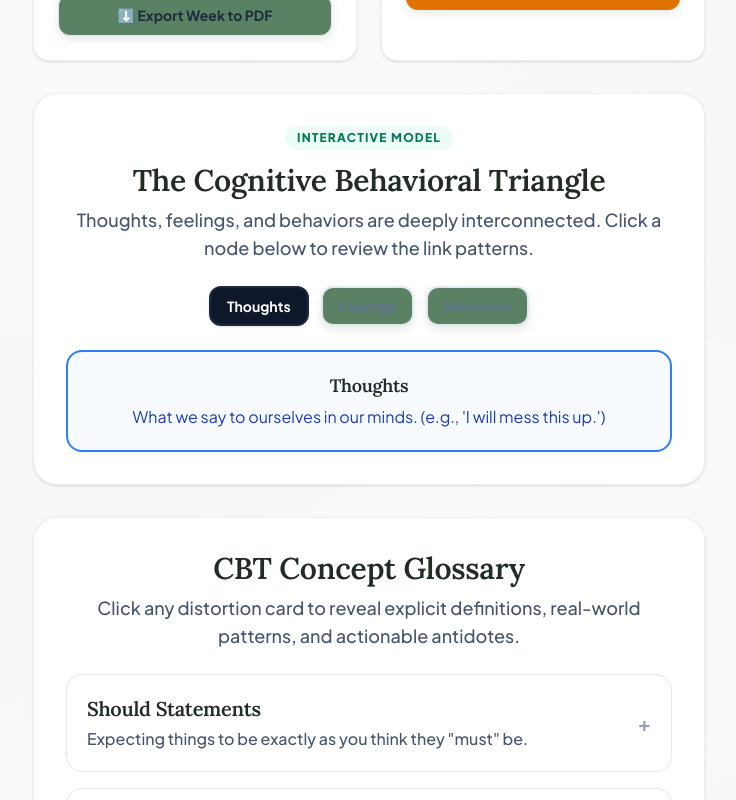
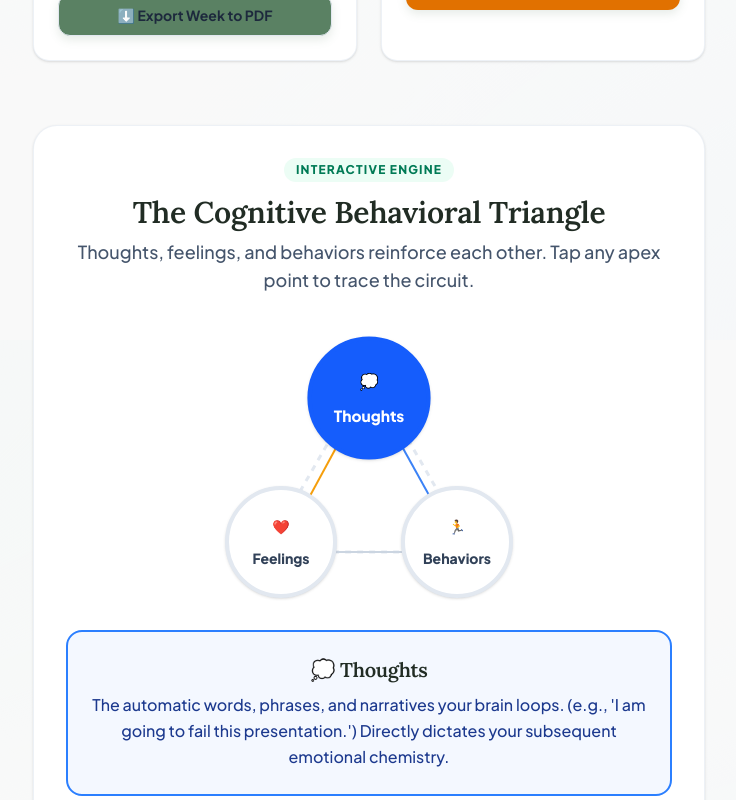
Before and after one commit to Coach-AIM/worry-vault, a Next.js app: page /toolkit in a window 1280 px wide. Shown: the part 1260-2060 px from the top of the page, without its empty margins (271-1007 px from the left). Built offline with nearby package versions, Linux system fonts and the light colour scheme.

Commit message:
rebuild toolkit page to use CbtTriangle subcomponent with absolute geometric arrow positioning and dynamic highlights

```diff
--- a/src/app/toolkit/page.tsx
+++ b/src/app/toolkit/page.tsx
@@ -14,15 +14,72 @@ const distortionsData = [
   { id: 'emotional', title: 'Emotional Reasoning', short: 'Believing your raw feelings represent absolute factual reality.', def: 'Assuming that your intense negative emotional states reflect the literal objective truth of the surrounding environment. You let your feelings dictate your facts: "I feel completely overwhelmed, therefore this problem is totally unfixable."', head: '"I feel incredibly anxious about this flight, which means flying must be inherently dangerous." or "I feel stupid, so I must be stupid."', antidote: 'Separate raw emotion from absolute objective truth. Write down a clear split statement: "I am currently experiencing a temporary feeling of anxiety, but that feeling does not alter the factual safety metrics of the situation." Review the physical evidence.' }
 ];
 
+const CbtTriangle = () => {
+  const [activeNode, setActiveNode] = useState<'thoughts' | 'feelings' | 'behaviors'>('thoughts');
+
+  const nodes = {
+    thoughts: { title: "💭 Thoughts", desc: "The automatic words, phrases, and narratives your brain loops. (e.g., 'I am going to fail this presentation.') Directly dictates your subsequent emotional chemistry.", color: "border-blue-500 text-blue-900 bg-blue-50/70" },
+    feelings: { title: "❤️ Feelings", desc: "The visceral emotions and immediate physical body sensations that follow a thought. (e.g., Dread, chest tightening, racing heart pulse.)", color: "border-amber-500 text-amber-900 bg-amber-50/70" },
+    behaviors: { title: "🏃 Behaviors", desc: "The physical actions you execute or avoid. (e.g., Procrastinating preparation, avoiding eye contact, or social withdrawal.) It reinforces the unhelpful loop.", color: "border-emerald-500 text-emerald-900 bg-emerald-50/70" }
+  };
+
+  return (
+    <div className="w-full max-w-2xl bg-white p-8 rounded-3xl shadow-sm border border-slate-200/60 flex flex-col items-center mt-8">
+      <span className="bg-emerald-50 text-emerald-700 text-xs font-black uppercase tracking-widest px-3 py-1 rounded-full mb-3">Interactive Engine</span>
+      <h3 className="text-2xl sm:text-3xl font-extrabold text-slate-900 tracking-tight mb-2 text-center">The Cognitive Behavioral Triangle</h3>
+      <p className="text-base sm:text-lg text-slate-600 mb-12 text-center font-medium">Thoughts, feelings, and behaviors reinforce each other. Tap any apex point to trace the circuit.</p>
+
+      {/* The Visual Geometric Triangle Layout Workspace */}
+      <div className="relative w-72 h-64 flex items-center justify-center mb-8">
+
+        {/* SVG Background Vector for Connecting Loop Arrows */}
+        <svg className="absolute inset-0 w-full h-full pointer-events-none" viewBox="0 0 288 256">
+          <polygon points="144,30 40,210 248,210" fill="transparent" stroke="#e2e8f0" strokeWidth="3" strokeDasharray="6 6" />
+          {/* Visual indicator paths connecting loop states */}
+          <path d="M 144 45 L 60 200" stroke={activeNode === 'thoughts' || activeNode === 'feelings' ? '#f59e0b' : '#cbd5e1'} strokeWidth="2" fill="none" />
+          <path d="M 60 210 L 230 210" stroke={activeNode === 'feelings' || activeNode === 'behaviors' ? '#10b981' : '#cbd5e1'} strokeWidth="2" fill="none" />
+          <path d="M 230 200 L 144 45" stroke={activeNode === 'behaviors' || activeNode === 'thoughts' ? '#3b82f6' : '#cbd5e1'} strokeWidth="2" fill="none" />
+        </svg>
+
+        {/* Apex Node: Thoughts (Top Center) */}
+        <button
+          onClick={() => setActiveNode('thoughts')}
+          className={`absolute top-0 left-1/2 -translate-x-1/2 w-28 h-28 rounded-full border-4 flex flex-col items-center justify-center font-extrabold text-sm transition-all duration-200 shadow-sm ${activeNode === 'thoughts' ? 'border-blue-600 bg-blue-600 text-white scale-110 shadow-md z-10' : 'border-slate-200 bg-white text-slate-700 hover:border-blue-300'}`}
+        >
+          <span>💭</span>
+          <span className="mt-1">Thoughts</span>
+        </button>
+
+        {/* Left Node: Feelings (Bottom Left) */}
+        <button
+          onClick={() => setActiveNode('feelings')}
+          className={`absolute bottom-0 left-0 w-28 h-28 rounded-full border-4 flex flex-col items-center justify-center font-extrabold text-sm transition-all duration-200 shadow-sm ${activeNode === 'feelings' ? 'border-amber-500 bg-amber-500 text-white scale-110 shadow-md z-10' : 'border-slate-200 bg-white text-slate-700 hover:border-amber-300'}`}
+        >
+          <span>❤️</span>
+          <span className="mt-1">Feelings</span>
+        </button>
+
+        {/* Right Node: Behaviors (Bottom Right) */}
+        <button
+          onClick={() => setActiveNode('behaviors')}
+          className={`absolute bottom-0 right-0 w-28 h-28 rounded-full border-4 flex flex-col items-center justify-center font-extrabold text-sm transition-all duration-200 shadow-sm ${activeNode === 'behaviors' ? 'border-emerald-600 bg-emerald-600 text-white scale-110 shadow-md z-10' : 'border-slate-200 bg-white text-slate-700 hover:border-emerald-300'}`}
+        >
+          <span>🏃</span>
+          <span className="mt-1">Behaviors</span>
+        </button>
+      </div>
+
+      {/* Dynamic Explanation Panel Box */}
+      <div className={`p-6 rounded-2xl border-2 w-full text-center transition-all duration-300 ${nodes[activeNode].color}`}>
+        <h4 className="text-xl font-black mb-2 tracking-tight">{nodes[activeNode].title}</h4>
+        <p className="text-base font-medium leading-relaxed">{nodes[activeNode].desc}</p>
+      </div>
+    </div>
+  );
+};
+
 export default function Toolkit() {
-  const [activeNode, setActiveNode] = useState<'thoughts' | 'feelings' | 'behaviors'>('thoughts');
   const [expandedGlossaryId, setExpandedGlossaryId] = useState<string | null>(null);
-
-  const triangleContent = {
-    thoughts: { title: "Thoughts", desc: "What we say to ourselves in our minds. (e.g., 'I will mess this up.')", color: "border-blue-500 text-blue-800 bg-blue-50/50" },
-    feelings: { title: "Feelings", desc: "The emotions and body sensations that result. (e.g., Anxiety, heart racing.)", color: "border-amber-500 text-amber-800 bg-amber-50/50" },
-    behaviors: { title: "Behaviors", desc: "The actions we take or avoid. (e.g., Procrastinating or withdrawing.)", color: "border-emerald-500 text-emerald-800 bg-emerald-50/50" }
-  };
 
   return (
     <div className="w-full min-h-screen bg-slate-50/50 overflow-y-auto px-4 pt-10 pb-48 flex flex-col items-center">
@@ -126,28 +183,7 @@ export default function Toolkit() {
       {/* ==========================================
           🔄 INTERACTIVE CBT TRIANGLE
          ========================================== */}
-      <div className="w-full max-w-2xl bg-white p-8 rounded-3xl shadow-sm border border-slate-200/60 flex flex-col items-center mb-8">
-        <span className="bg-emerald-50 text-emerald-700 text-xs font-black uppercase tracking-widest px-3 py-1 rounded-full mb-3">Interactive Model</span>
-        <h3 className="text-2xl sm:text-3xl font-extrabold text-slate-900 tracking-tight mb-2 text-center">The Cognitive Behavioral Triangle</h3>
-        <p className="text-base sm:text-lg text-slate-600 mb-6 text-center font-medium">Thoughts, feelings, and behaviors are deeply interconnected. Click a node below to review the link patterns.</p>
-
-        <div className="flex gap-3 mb-6">
-          {['thoughts', 'feelings', 'behaviors'].map((node) => (
-            <button
-              key={node}
-              onClick={() => setActiveNode(node as any)}
-              className={`px-4 py-2 rounded-xl border-2 font-bold capitalize text-sm transition-all ${activeNode === node ? 'border-slate-800 bg-slate-900 text-white shadow-sm' : 'border-slate-200 text-slate-500 hover:bg-slate-50'}`}
-            >
-              {node}
-            </button>
-          ))}
-        </div>
-
-        <div className={`p-5 rounded-2xl border-2 w-full text-center transition-all ${triangleContent[activeNode].color}`}>
-          <h4 className="text-lg font-extrabold mb-1">{triangleContent[activeNode].title}</h4>
-          <p className="text-base leading-relaxed">{triangleContent[activeNode].desc}</p>
-        </div>
-      </div>
+      <CbtTriangle />
 
       {/* ==========================================
           📖 DEEP-DIVE ACCORDION CONCEPT GLOSSARY
```
Also changed, not shown: 1 other file (tests, documents, lock files or other folders).
